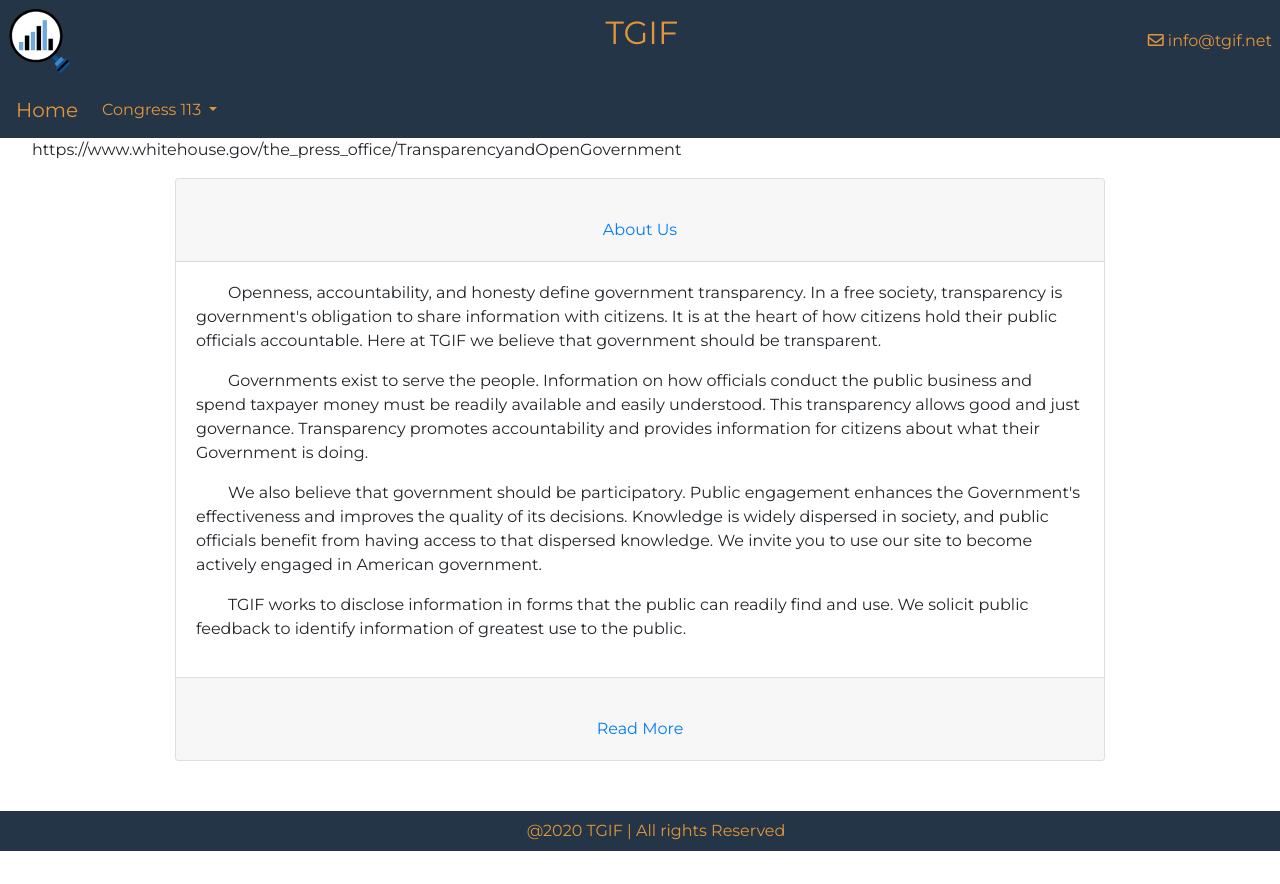
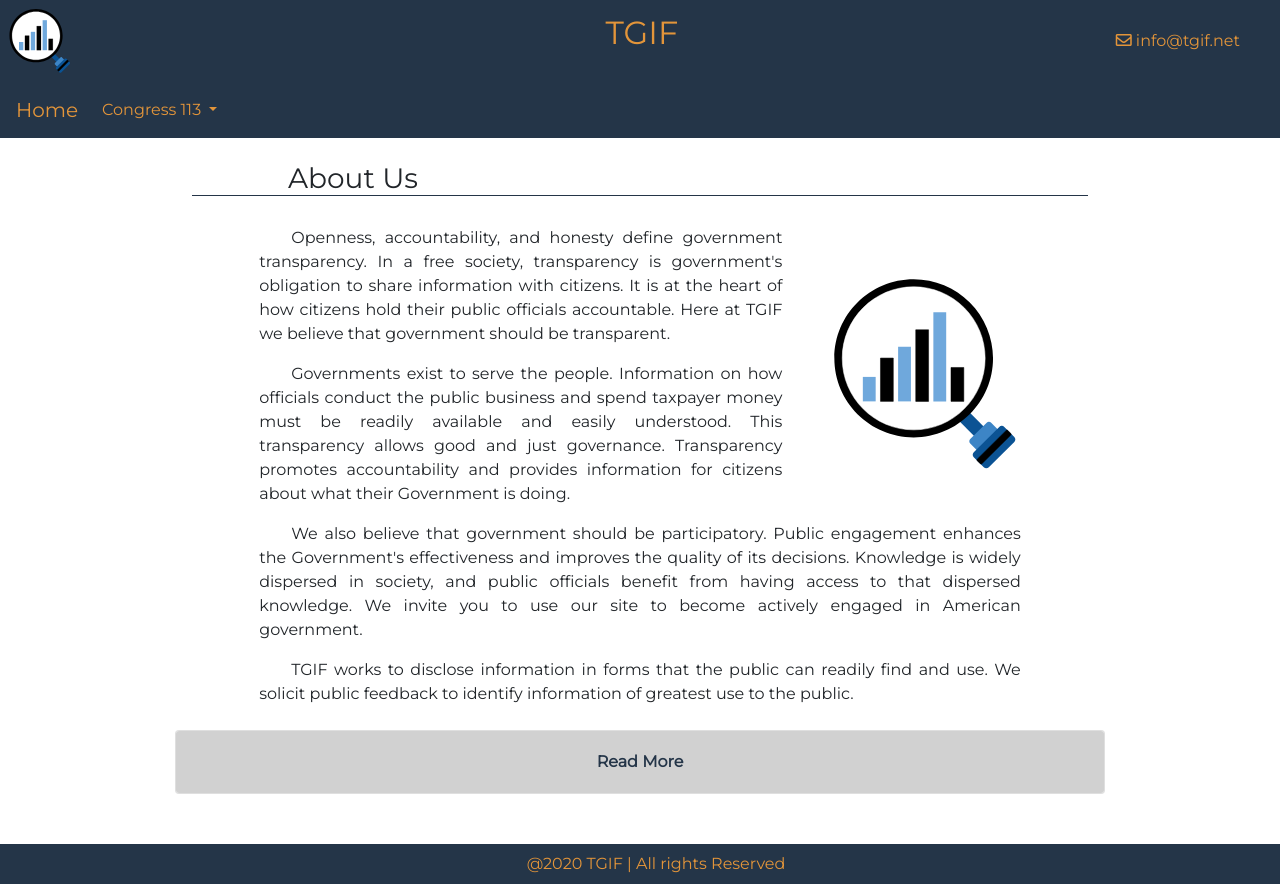
Before and after one commit to andreaibt21/133th-Congress, a plain HTML site: page home.html in a window 1280 px wide. Before the commit the page ends 851 px from the top, so only its background shows below. Drawn offline with nearby package versions, Linux system fonts and the light colour scheme.

Commit message:
add style to home

```diff
--- a/home.html
+++ b/home.html
@@ -12,12 +12,11 @@
         integrity="sha384-HzLeBuhoNPvSl5KYnjx0BT+WB0QEEqLprO+NBkkk5gbc67FTaL7XIGa2w1L0Xbgc" crossorigin="anonymous">
 </head>
 
-
-
 <body>
 
     <header class="d-flex justify-content-between align-items-center p-2">
-        <img class="logo" src="style/tgif.svg" alt="tgif logo">
+        <a href="https://www.whitehouse.gov/the_press_office/TransparencyandOpenGovernment"> <img class="logo"
+                src="style/tgif.svg" alt="tgif logo"></a>
         <p>TGIF</p>
         <a href="mailto:info@tgif.net?subject=info"> <i class="far fa-envelope"></i> info@tgif.net</a>
     </header>
@@ -46,19 +45,50 @@
             </ul>
         </div>
     </nav>
+    <div id="about" class=" mx-auto mt-4 text-justify">
+        <h3>
+            About Us
+        </h3>
+        <div id="paragraph" class=" mx-auto">
+            <div class="d-flex justify-content-between ">
+                <div class="w-75 mr-5">
+                    <p>Openness, accountability, and honesty define government transparency. In a free society,
+                        transparency is
+                        government's obligation to share information with citizens. It is at the heart of how citizens
+                        hold their
+                        public officials accountable. Here at TGIF we believe that government should be transparent.
+                    </p>
+                    <p>Governments exist to serve the people. Information on how officials conduct the public business
+                        and spend
+                        taxpayer money must be readily available and easily understood. This transparency allows good
+                        and just
+                        governance. Transparency promotes accountability and provides information for citizens about
+                        what their
+                        Government is doing.
+                    </p>
+                </div>
+                <img class="logo-text w-25"src="style/tgif.svg" alt="tgif logo">
+            </div>
+            <p>We also believe that government should be participatory. Public engagement enhances the
+                Government's
+                effectiveness and improves the quality of its decisions. Knowledge is widely dispersed in
+                society, and
+                public officials benefit from having access to that dispersed knowledge. We invite you to use
+                our site to
+                become actively engaged in American government.
+            </p>
+            <p>TGIF works to disclose information in forms that the public can readily find and use. We solicit
+                public
+                feedback to identify information of greatest use to the public.
+            </p>
+        </div>
+    </div>
 
 
-
-
-    <div>
-        <p>https://www.whitehouse.gov/the_press_office/TransparencyandOpenGovernment</p>
-
-    </div>
-
-    <div class="container accordion w-75 mx-auto" id="accordionExample">
-        <div class="card">
+    <div class="container accordion w-75 mx-auto mt-4" id="accordionExample">
+        <!-- <div class="card">
             <div class="card-header" id="headingOne">
-                <h2 class="mb-0 ml-0">
+                <h2 class="mb-0 ml-0 my-auto ">
                     <button class="btn btn-link btn-block text-center" type="button" data-toggle="collapse"
                         data-target="#collapseOne" aria-expanded="true" aria-controls="collapseOne">
                         About Us
@@ -67,7 +97,7 @@
             </div>
 
             <div id="collapseOne" class="collapse show" aria-labelledby="headingOne" data-parent="#accordionExample">
-                <div class="card-body">
+                <div class="card-body text-justify mx-auto w-75">
                     <p>Openness, accountability, and honesty define government transparency. In a free society,
                         transparency is
                         government's obligation to share information with citizens. It is at the heart of how citizens
@@ -96,20 +126,21 @@
                     </p>
                 </div>
             </div>
-        </div>
+        </div> -->
         <div class="card">
             <div class="card-header" id="headingTwo">
-                <h2 class="mb-0 ml-0">
-                    <button class="btn btn-link btn-block text-center collapsed" id="read-more" type="button" data-toggle="collapse"
-                        data-target="#collapseTwo" aria-expanded="false" aria-controls="collapseTwo">
-                         <span id="more">Read More</span> <span id="less">Read Less</span>
+                <h2 class="mb-0 ml-0 my-auto ">
+                    <button class="btn btn-link btn-block text-center collapsed" id="read-more" type="button"
+                        data-toggle="collapse" data-target="#collapseTwo" aria-expanded="false"
+                        aria-controls="collapseTwo">
+                        <span id="more">Read More</span> <span id="less">Read Less</span>
                     </button>
                 </h2>
             </div>
             <div id="collapseTwo" class="collapse" aria-labelledby="headingTwo" data-parent="#accordionExample">
-               <h3> Background History of Government Transparency
+                <h3 id="h3-readmore"> Background History of Government Transparency
                 </h3>
-                <div class="card-body">
+                <div class="card-body text-justify mx-auto w-75">
                     <p>In the West, the idea that government should be open to public scrutiny and susceptible to public
                         opinion
                         dates back at least to the time of the Enlightenment, when many philosophes made an attack on
--- a/script/main.js
+++ b/script/main.js
@@ -9,6 +9,10 @@ if (document.getElementById("senate-data")) {
   document.querySelectorAll("input[name=party]").forEach(e => e.addEventListener("change", function () {
     addTableData(document.getElementById("senate-data"), senateMembers);
   }));
+
+  document.querySelector("#senate-select").addEventListener("change", function (){
+    addTableData(document.getElementById("senate-data"), senateMembers)
+  })
 
   addTableData(document.getElementById("senate-data"), senateMembers);
 
@@ -28,7 +32,7 @@ if (document.getElementById("senate-data")) {
 }
 
 
-function repeat(members) {
+function addStateToList(members) {
 
   let states = [];
   for( i=0 ; i<members.length; i++ ){
@@ -37,10 +41,11 @@ function repeat(members) {
     }
   }
   states.sort();
-  console.log(states);
+  //console.log(states);
 
   for (let j = 0; j < states.length; j++) {
-  let select = document.getElementById("state-select")
+  let select = document.getElementById("state-select") ||
+               document.getElementById("senate-select");
 
   let option = document.createElement("option");
   option.setAttribute("value",`${states[j]}`);
@@ -51,8 +56,8 @@ function repeat(members) {
 }
 }
 
-repeat(houseMembers)
-
+addStateToList(houseMembers)
+addStateToList(senateMembers)
 
 
 
@@ -90,14 +95,17 @@ function addTableData(table, members) {
   let checkedParties = Array.from(document.querySelectorAll("input[name=party]:checked")).map(e => e.value);
 
 
-  let selectedStates = document.querySelector("#state-select").selectedIndex;
-  let selectedOption = document.getElementsByTagName("option")[selectedStates].value
-    console.log(selectedOption);
+  let stateIndex = document.querySelector("#state-select") ?
+                       document.querySelector("#state-select").selectedIndex :
+                       document.querySelector("#senate-select").selectedIndex;
+
+  let selectedOption = document.getElementsByTagName("option")[stateIndex].value
+    //console.log(selectedOption);
 
 
     for (let i = 0; i < members.length; i++) {
 
-      if (checkedParties.includes(members[i].party) && (members[i].state == selectedOption || selectedOption == 'All')) {
+      if (checkedParties.includes(members[i].party) && (selectedOption == 'All' || members[i].state == selectedOption)) {
 
         let url = `${members[i].url}`;
         let a = document.createElement("a");
--- a/style/main.css
+++ b/style/main.css
@@ -1,37 +1,16 @@
 @import url('https://fonts.googleapis.com/css2?family=Montserrat:wght@400&display=swap');
+
 :root {
     --dark-grey: #243548;
     --light-grey: #d1d1d1;
     --orange: #e3953a
 }
-
-body {
-    font-family: 'Montserrat', sans-serif;
-}
-
-footer {
-    background-color: var(--dark-grey);
-    color: var(--orange);
-   width: 100%;
-    margin-top: 50px;
-
-}
-#senate-footer{
-    margin-top: 80px
-}
-
-footer p {
-    margin-bottom: 0
-}
-
-.container {
-    min-height: 56vh;
-}
-
 .logo {
     width: 5vw;
 }
-
+.logo-text{
+    width: 20vw;
+}
 .navbar {
     background-color: var(--dark-grey);
 }
@@ -59,9 +38,35 @@ header p {
 header, header a {
     background-color: var(--dark-grey);
     color: var(--orange);
+    padding-right: 2rem;
+}
+header a:hover{
+    color: white;
+    text-decoration: none;
 }
 
-thead {
+body {
+    font-family: 'Montserrat', sans-serif;
+}
+
+footer {
+    background-color: var(--dark-grey);
+    color: var(--orange);
+   width: 100%;
+    margin-top: 50px;
+
+}
+#senate-footer{
+    margin-top: 80px
+}
+
+footer p {
+    margin-bottom: 0
+}
+
+
+
+thead, .card-header {
     background-color: var(--light-grey);
     color: var(--dark-grey);
 }
@@ -79,3 +84,28 @@ P {
 #less{
     display : none;
 }
+
+.card-header button {
+    color: var(--dark-grey);
+    font-weight: 600;
+}
+.card-header button:hover {
+    color: var(--orange);
+}
+#h3-readmore{
+
+    text-align: center;
+    margin-top: 2rem;
+}
+
+#about{
+    width: 70vw;
+}
+#about h3{
+    border-bottom: #243548 1px solid;
+    padding-left: 6rem;
+    margin-bottom: 30px;
+}
+#paragraph{
+    width: 85%;
+}
```
Also changed, not shown: house-data.html (+7 -5 lines), senate-data.html (+20 -7 lines).
